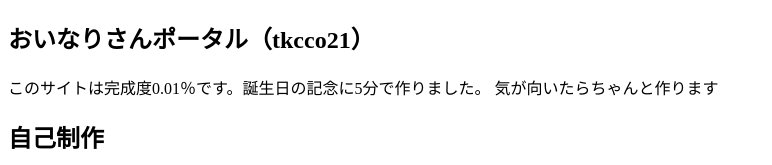
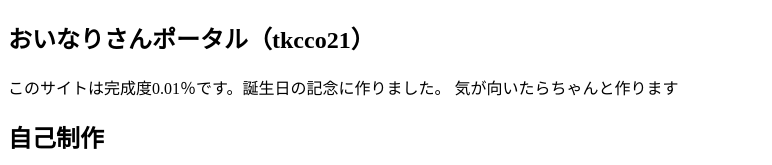
Before and after one commit to tkcco21/Oinari-san, a plain HTML site: page index.html in a window 1280 px wide. Shown: the top 165 px of the page, without its empty margins (0-772 px from the left). Drawn offline with Linux system fonts and the light colour scheme.

Commit message:
Update index.html

```diff
--- a/index.html
+++ b/index.html
@@ -18,7 +18,7 @@
     <article>
       <h1>おいなりさんポータル（tkcco21）</h1>
       <p>
-        このサイトは完成度0.01％です。誕生日の記念に5分で作りました。
+        このサイトは完成度0.01％です。誕生日の記念に作りました。
         気が向いたらちゃんと作ります
       </p>
       <div>
```
